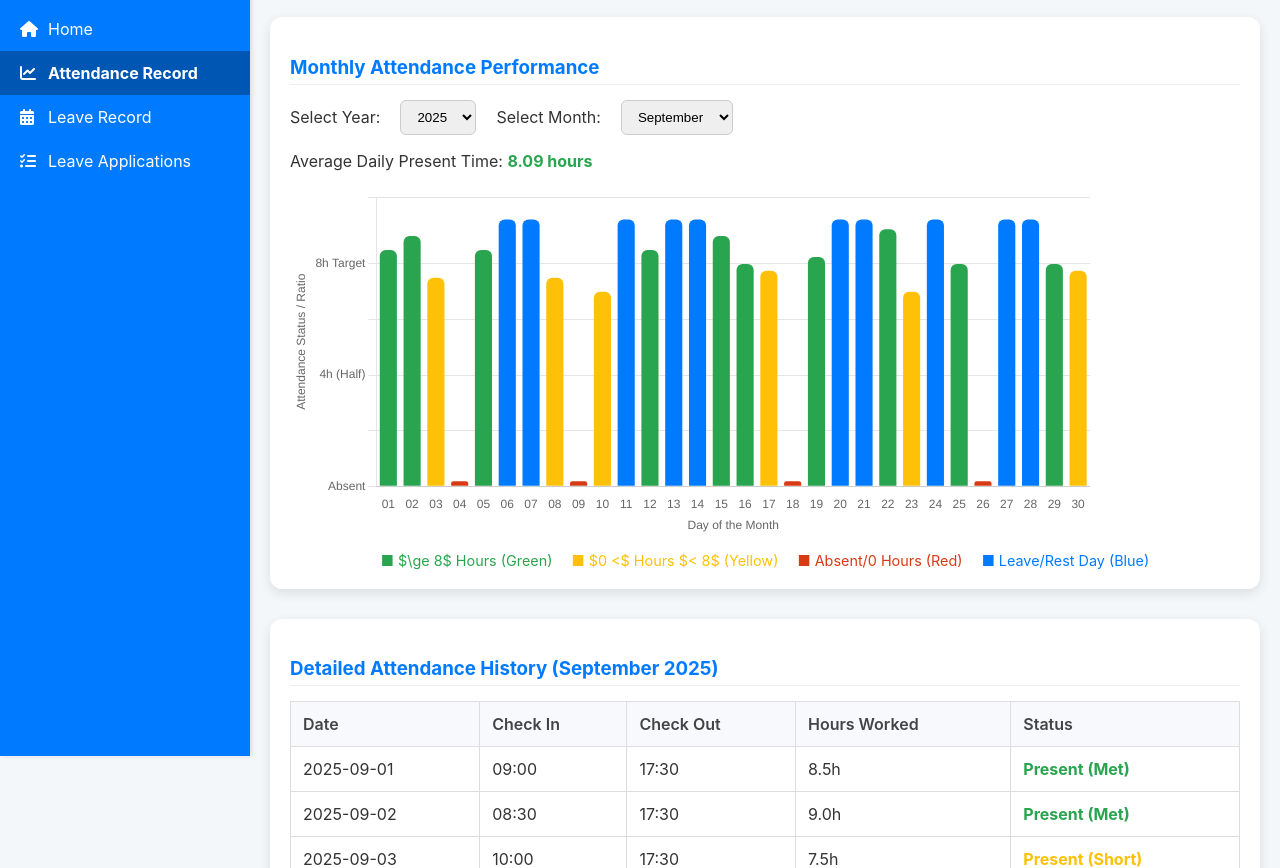
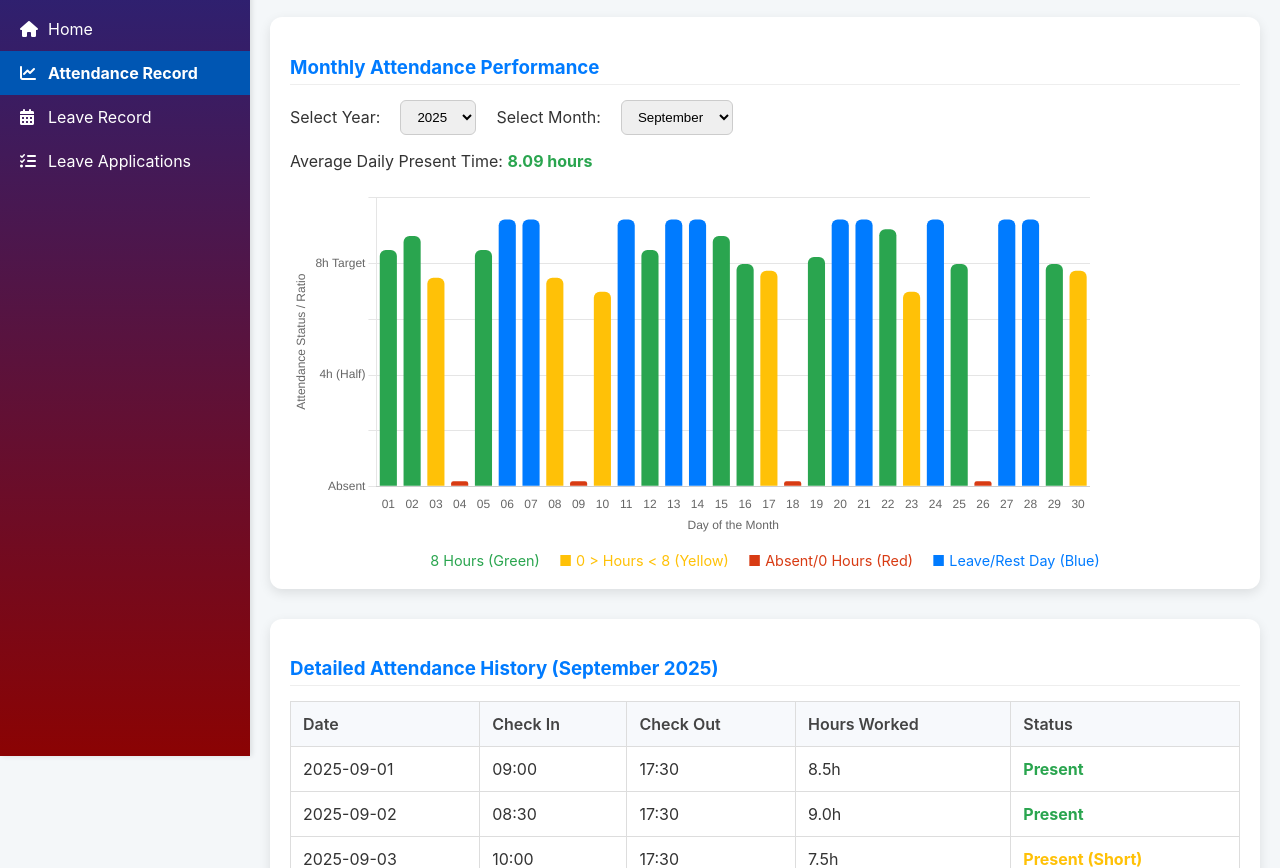
Before and after one commit to Huzaifa9o5/Teresol_Portal_Demo, a plain HTML site: page pages/attendance_record.html in a window 1280 px wide. Shown: the part 84-952 px from the top of the page. Drawn offline with nearby package versions, Linux system fonts and the light colour scheme.

Commit message:
color changed

```diff
--- a/css/style.css
+++ b/css/style.css
@@ -12,7 +12,7 @@ body {
 
 /* ===== Top Navigation ===== */
 .topnav {
-  background: #3d5a80;
+  background: #25237b;
   color: #fff;
   display: flex;
   align-items: center;
@@ -66,7 +66,7 @@ body {
   overflow-y: auto;
 }
 .ess-header {
-  background: #293241;
+  background: #25237b;
   color: #fff;
   text-align: center;
   padding: 10px;
--- a/pages/attendance_record.html
+++ b/pages/attendance_record.html
@@ -55,7 +55,9 @@
       }
 
       /* --- STICKY LEFT NAVBAR --- */
-      .sidebar-nav { width: 250px; flex-shrink: 0; background-color: #007bff; color: white; padding: 20px 0; position: sticky; top: 0; height: 100vh; overflow-y: auto; box-shadow: 2px 0 5px rgba(0, 0, 0, 0.1); }
+      .sidebar-nav { width: 250px; flex-shrink: 0;
+                background: linear-gradient(180deg, #25237b, #8b0303);
+ color: white; padding: 20px 0; position: sticky; top: 0; height: 100vh; overflow-y: auto; box-shadow: 2px 0 5px rgba(0, 0, 0, 0.1); }
       .sidebar-nav .logo { padding: 0 20px 20px; font-size: 1.8rem; font-weight: bold; border-bottom: 1px solid rgba(255, 255, 255, 0.2); margin-bottom: 15px; }
       .sidebar-nav .nav-links { list-style: none; padding: 0; margin: 0; }
       .sidebar-nav .nav-links li a { display: flex; align-items: center; padding: 12px 20px; color: inherit; text-decoration: none; transition: background-color 0.2s, color 0.2s; }
@@ -109,9 +111,9 @@
             id="legend-info"
             style="margin-top: 15px; font-size: 0.9em; text-align: center"
           >
-            <span style="color: #2aa54f">■ $\ge 8$ Hours (Green)</span>
+            <span style="color: #2aa54f"> 8 Hours (Green)</span>
             <span style="color: #ffc107; margin-left: 15px"
-              >■ $0 <$ Hours $< 8$ (Yellow)</span
+              >■ 0 > Hours < 8 (Yellow)</span
             >
             <span style="color: #d83b13; margin-left: 15px"
               >■ Absent/0 Hours (Red)</span
@@ -278,7 +280,7 @@
             chartData.push(dataRatio);
 
             if (durationHours >= targetHours) {
-              statusText = 'Present (Met)';
+              statusText = 'Present';
               statusColor = '#2aa54f';
             } else if (durationHours > 0) {
               statusText = 'Present (Short)';
```
Also changed, not shown: index.html (+1 -1 lines), pages/leave_applications.html (+3 -1 lines), pages/leave_record.html (+3 -1 lines).
